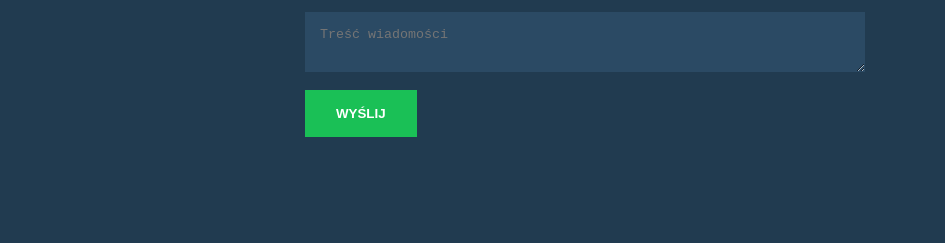
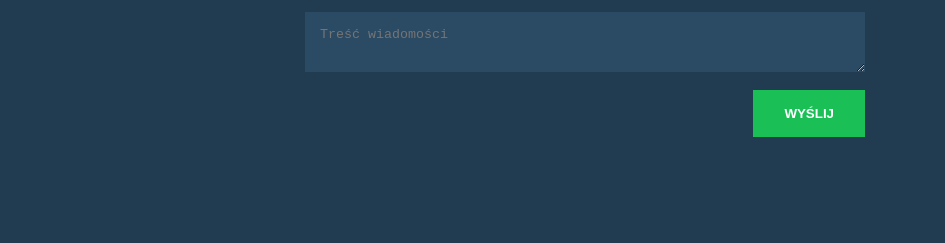
Before and after one commit to martagro/portfolio, a plain HTML site: page index.html in a window 1280 px wide. Shown: the part 1990-2233 px from the top of the page, 335-1280 px from the left. Drawn offline with Linux system fonts and the light colour scheme.

Commit message:
submit w formularzu
zmiana na float right

```diff
--- a/css/style.css
+++ b/css/style.css
@@ -185,7 +185,7 @@ section h2 {
     color: #fff;
     font-weight: 600;
     background-color: #1ac056;
-    float: none;
+    float: right;
 }
 
 #contact .contact-form input#submit:hover {
--- a/index.html
+++ b/index.html
@@ -14,6 +14,8 @@
     <!--RWD - Responsywność-->
     <link rel="stylesheet" href="css/responsive.css">
 </head>
+
+<body>
 
 <nav id="main-nav">
     <ul>
@@ -88,7 +90,7 @@
     </div>
 </section>
 
-<body>
+
 
 </body>
 
```
